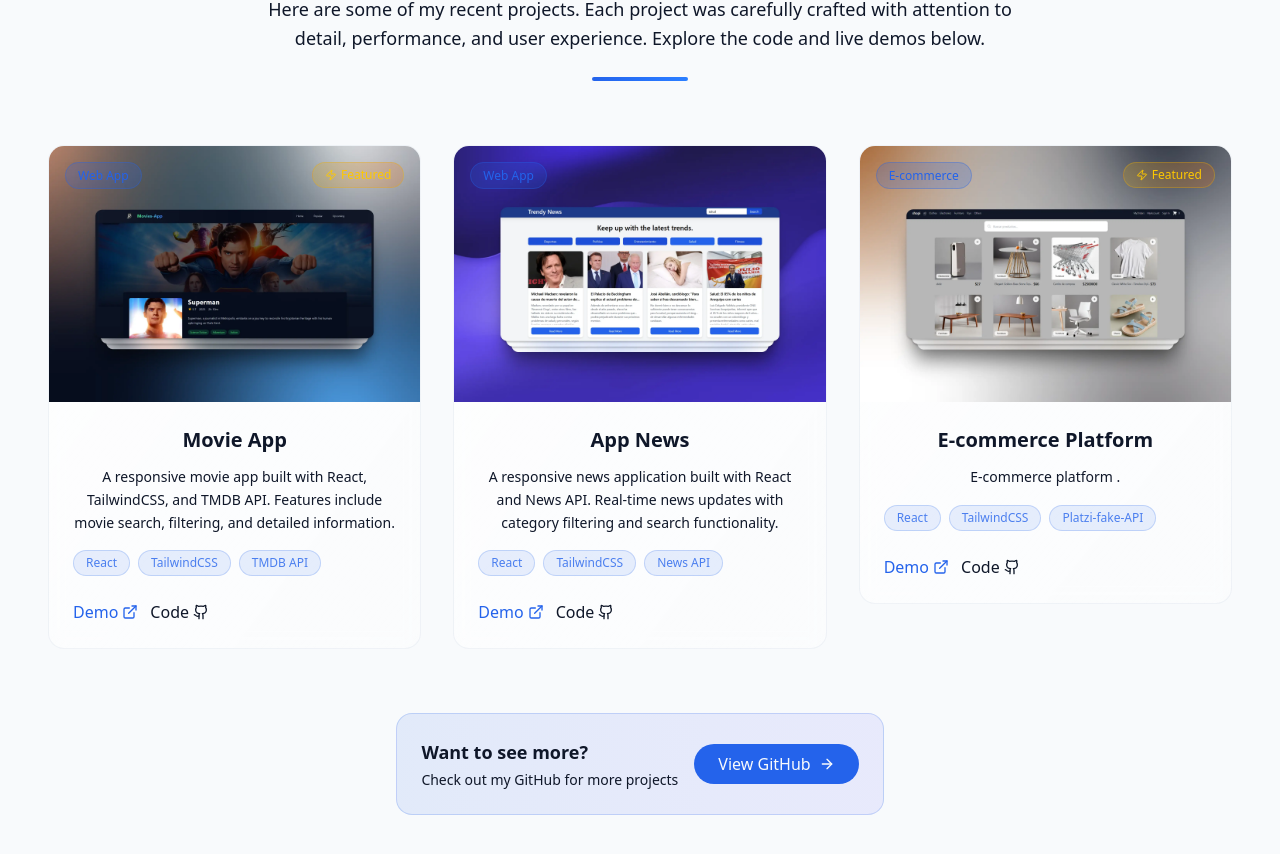
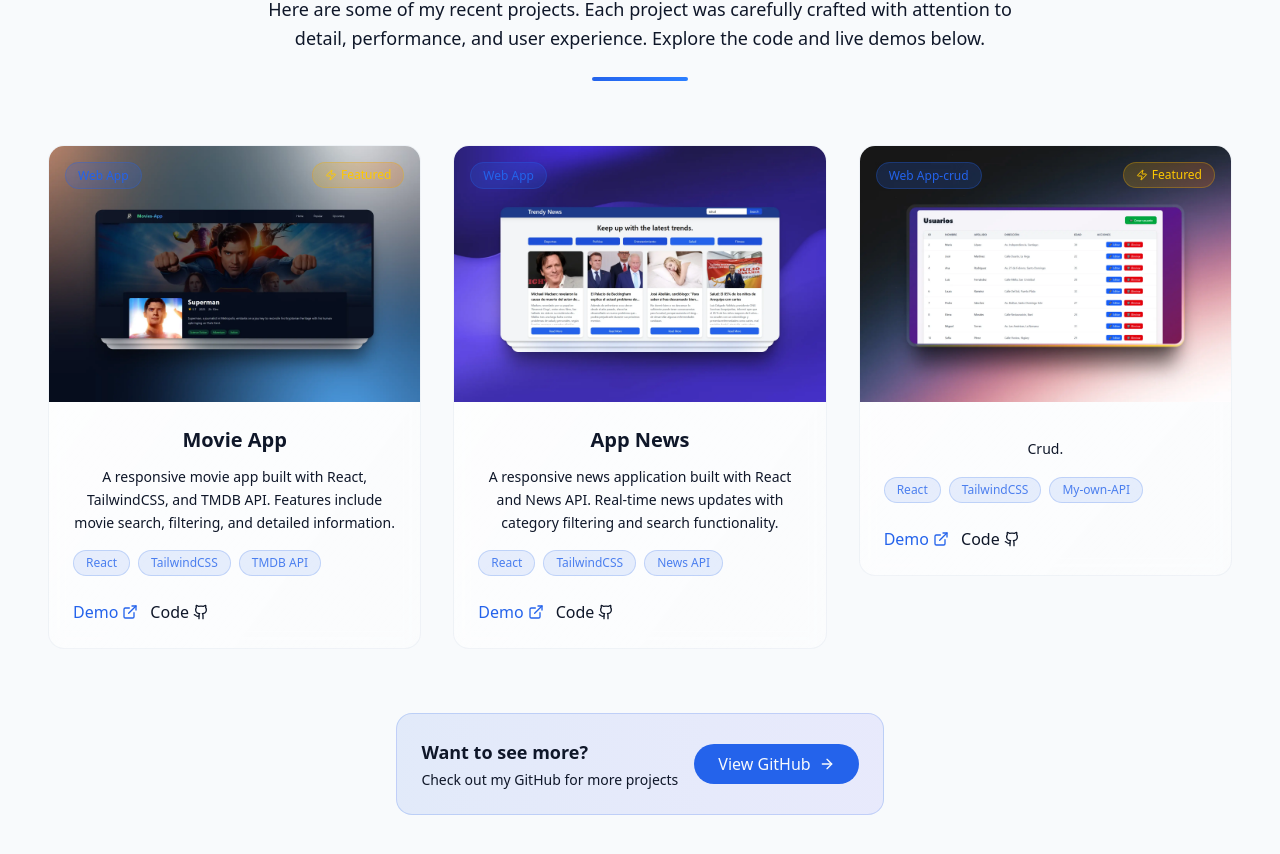
Before and after one commit to junito02/Junior-portfolio, a React (Vite) app: page / in a window 1280 px wide. Shown: the part 3212-4066 px from the top of the page. Built offline with nearby package versions, Linux system fonts and the light colour scheme.

Commit message:
adding-and-updating-projects

```diff
--- a/src/components/ProjectsSection.jsx
+++ b/src/components/ProjectsSection.jsx
@@ -19,7 +19,7 @@ const projectsData = [
     image: "/projects/Movies.webp",
     tags: ["React", "TailwindCSS", "TMDB API"],
     demoUrl: "https://movies-app-pink-five.vercel.app/",
-    githubUrl: "#",
+    githubUrl: "https://github.com/junito02/MoviesApp",
     category: "Web App",
     featured: true,
   },
@@ -31,19 +31,19 @@ const projectsData = [
     image: "/projects/News.webp",
     tags: ["React", "TailwindCSS", "News API"],
     demoUrl: "https://app-news-one.vercel.app/",
-    githubUrl: "#",
+    githubUrl: "https://github.com/junito02/Frontend-crud-mysql-express-client",
     category: "Web App",
     featured: false,
   },
   {
     id: 3,
-    title: "E-commerce Platform",
-    description: " E-commerce platform .",
-    image: "/projects/Store.webp",
-    tags: ["React", "TailwindCSS", "Platzi-fake-API"],
-    demoUrl: "https://ecommerce01-gules.vercel.app/",
-    githubUrl: "#",
-    category: "E-commerce",
+    title: "",
+    description: " Crud.",
+    image: "/projects/crud.webp",
+    tags: ["React", "TailwindCSS", "My-own-API"],
+    demoUrl: "https://frontend-crud-mysql-express-client.vercel.app/",
+    githubUrl: "https://github.com/junito02/Frontend-crud-mysql-express-client",
+    category: "Web App-crud",
     featured: true,
   },
 ];
```
Also changed, not shown: public/projects/crud.webp (added).
